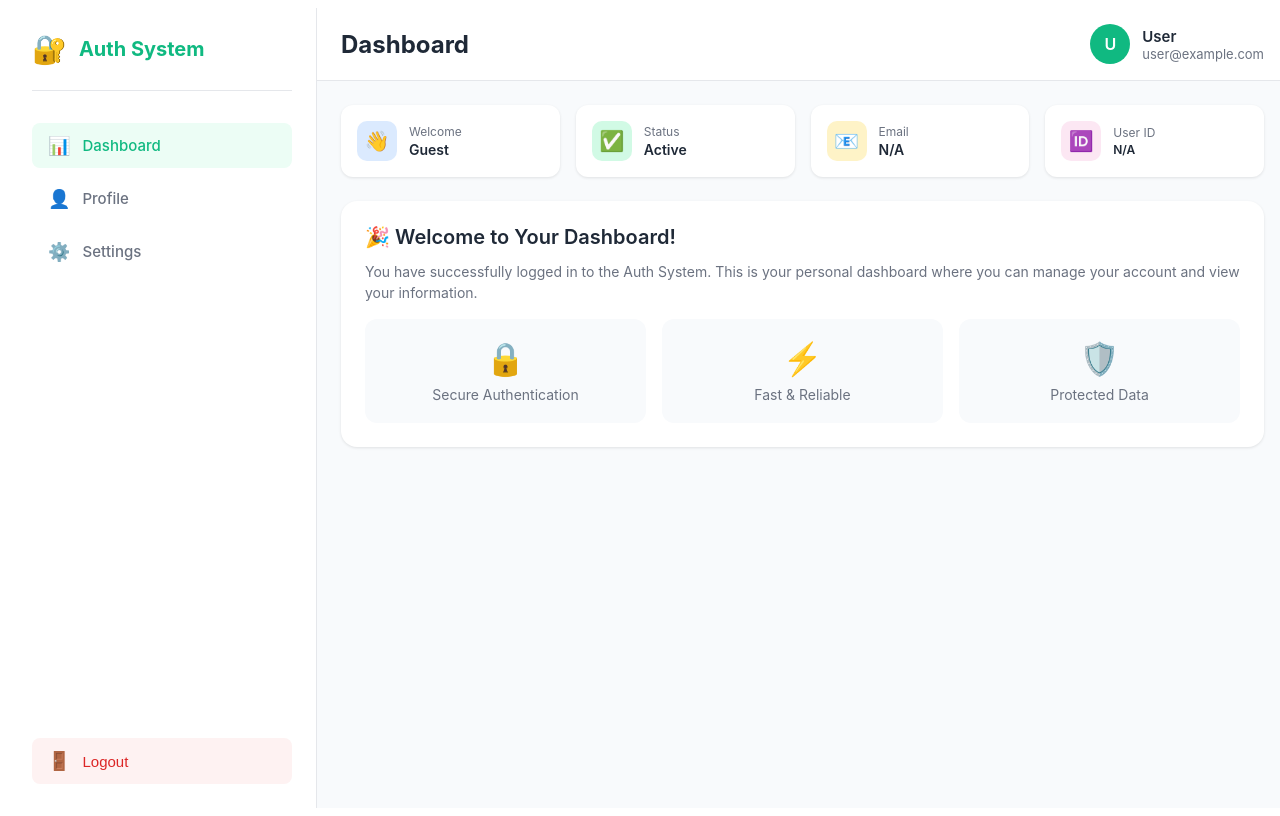
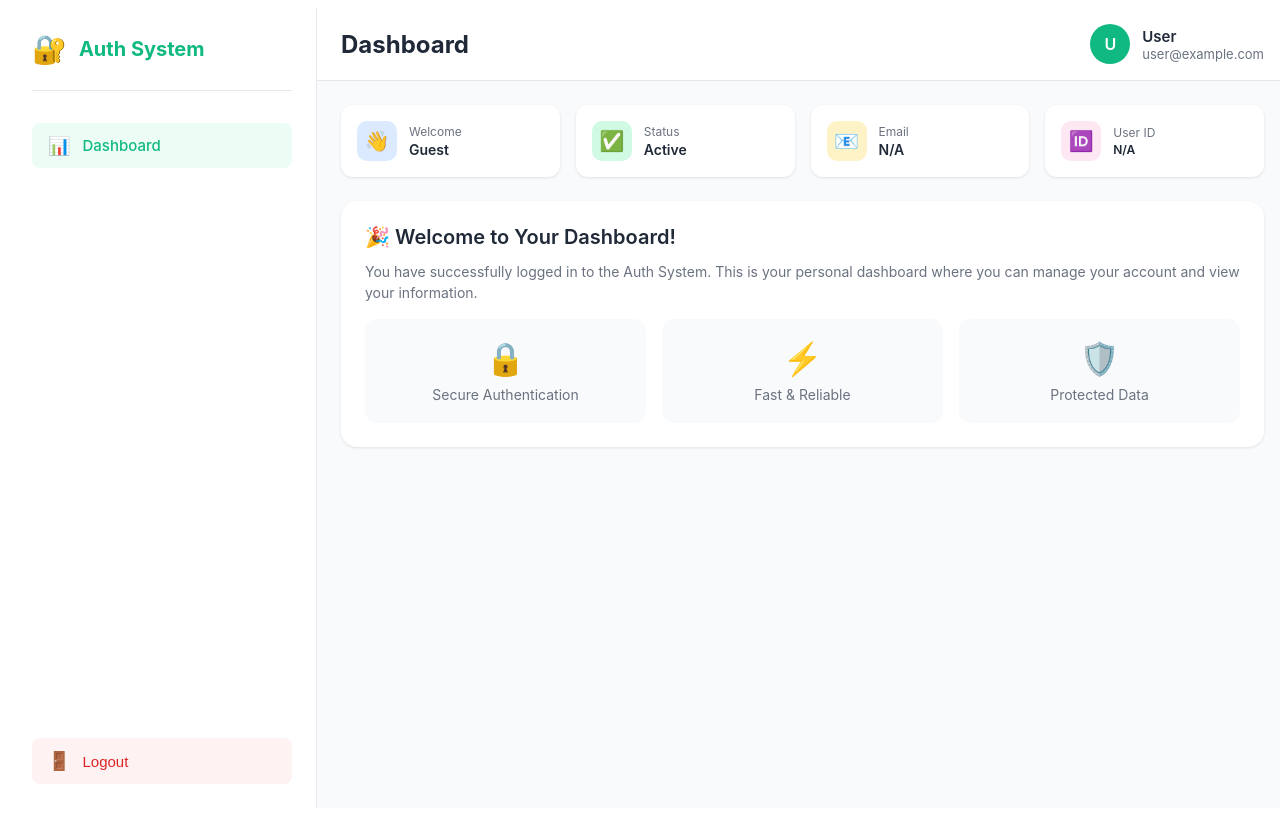
Before and after one commit to souveniriranzi/auth-system, a React (Create React App) app in the folder frontend/: page /#/dashboard in a window 1280 px wide. Built offline with nearby package versions, Linux system fonts and the light colour scheme.

Commit message:
Update dashboard navigation - remove placeholder links

```diff
--- a/frontend/src/pages/dashboard.js
+++ b/frontend/src/pages/dashboard.js
@@ -32,14 +32,7 @@ export default function Dashboard() {
             <span style={styles.navIcon}>📊</span>
             Dashboard
           </a>
-          <a href="#" style={styles.navLink}>
-            <span style={styles.navIcon}>👤</span>
-            Profile
-          </a>
-          <a href="#" style={styles.navLink}>
-            <span style={styles.navIcon}>⚙️</span>
-            Settings
-          </a>
+
         </nav>
 
         <button onClick={handleLogout} style={styles.logoutButton}>
```
